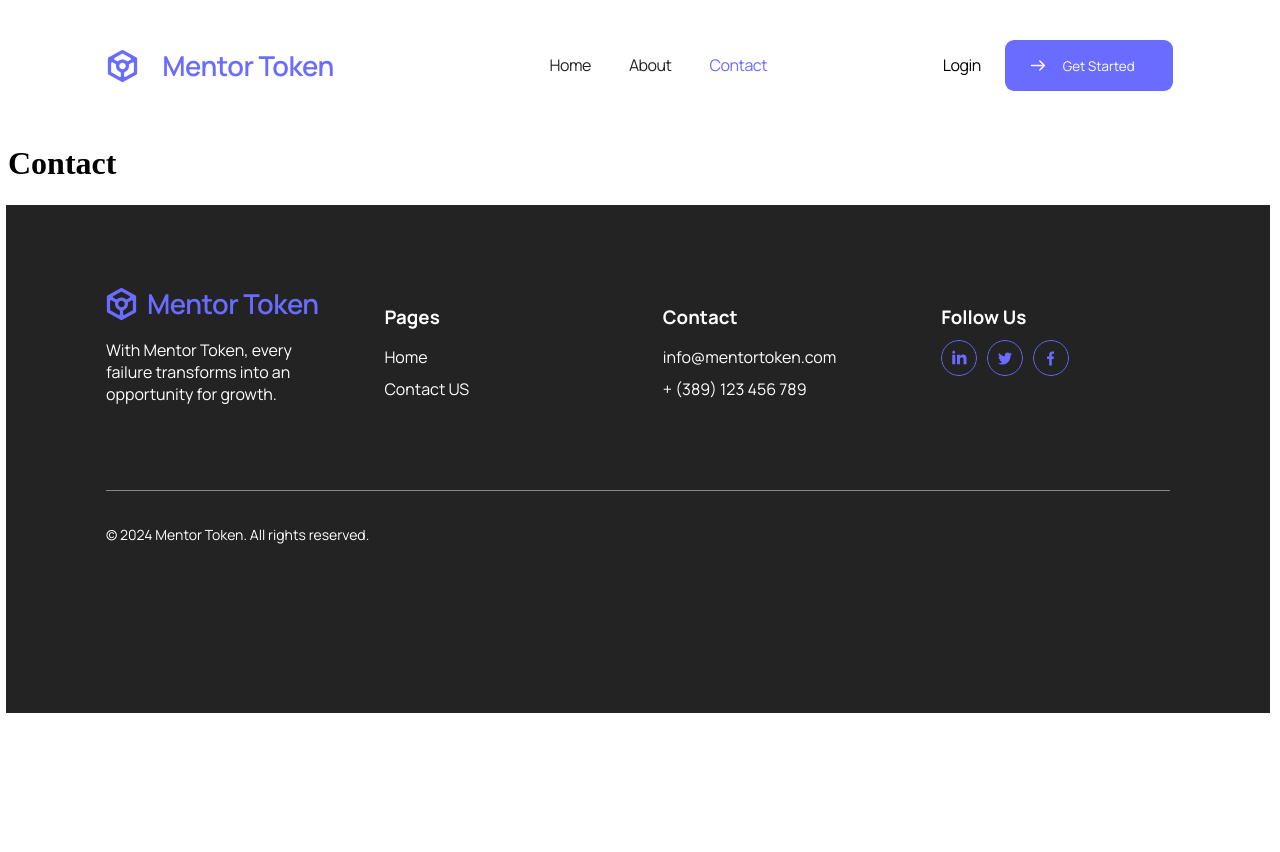
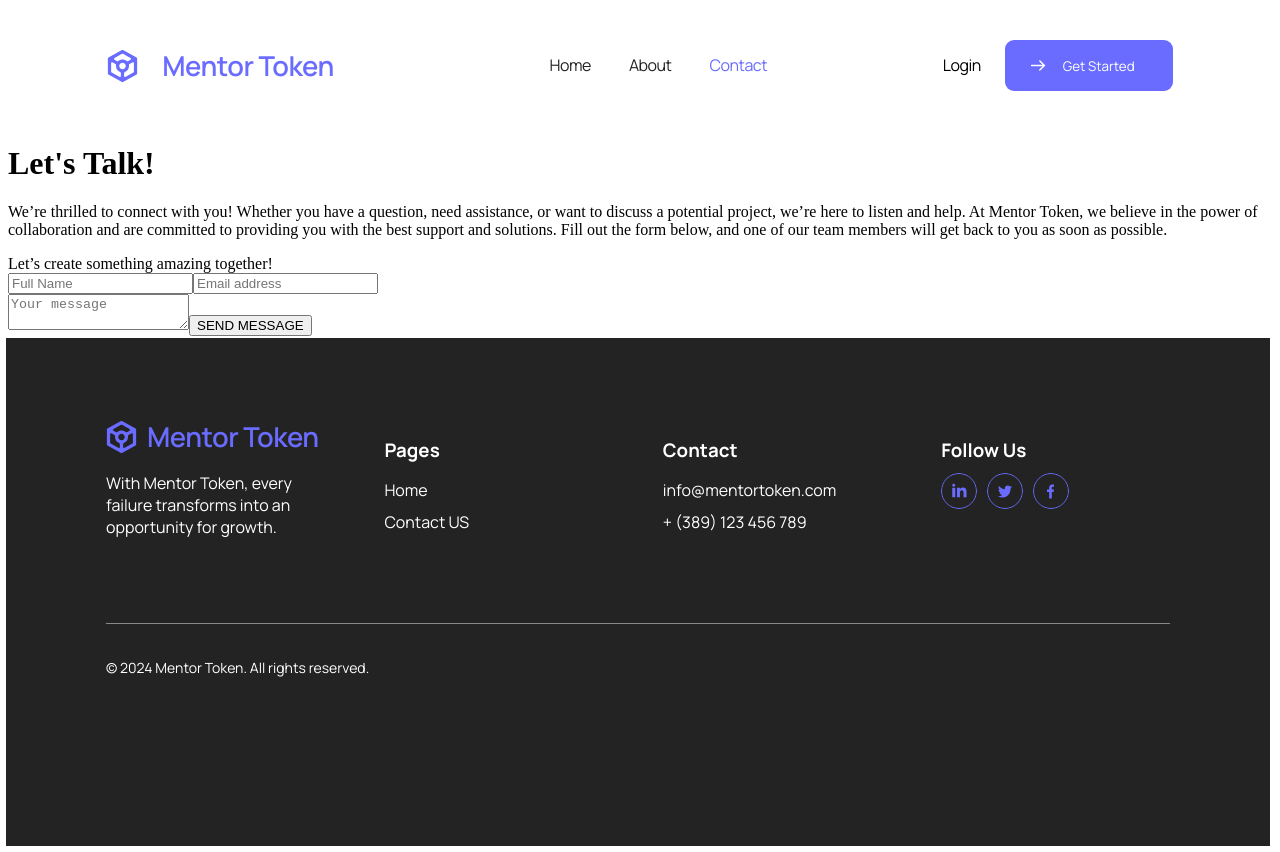
Before and after one commit to DexterNutt/FinalProject, a React (Vite) app in the folder MentorToken/: page /contact in a window 1280 px wide. Before the commit the page ends 800 px from the top, so only its background shows below. Built offline with nearby package versions, Linux system fonts and the light colour scheme.

Commit message:
rename Contact component to Message & add missing text

```diff
--- /dev/null
+++ b/MentorToken/src/components/message/Message.jsx
@@ -0,0 +1,34 @@
+import React from "react";
+import styles from "./Message.module.css";
+
+export const Message = () => {
+  const handleSubmit = (event) => {
+    event.preventDefault();
+  };
+
+  return (
+    <div className={styles.message}>
+      <div className={styles.formContainer}>
+        <div className={styles.text}>
+          <h1>Let's Talk!</h1>
+          <p>
+            We’re thrilled to connect with you! Whether you have a question,
+            need assistance, or want to discuss a potential project, we’re here
+            to listen and help. At Mentor Token, we believe in the power of
+            collaboration and are committed to providing you with the best
+            support and solutions. Fill out the form below, and one of our team
+            members will get back to you as soon as possible.
+          </p>
+          <span>Let’s create something amazing together!</span>
+        </div>
+        <form onSubmit={handleSubmit}>
+          <input type="text" id="name" placeholder="Full Name" />
+          <input type="email" id="email" placeholder="Email address " />
+          <br />
+          <textarea name="text" id="text" placeholder="Your message"></textarea>
+          <button type="submit">SEND MESSAGE</button>
+        </form>
+      </div>
+    </div>
+  );
+};
--- a/MentorToken/src/pages/Contact.jsx
+++ b/MentorToken/src/pages/Contact.jsx
@@ -1,5 +1,10 @@
 import React from "react";
+import { Message } from "../components/message/Message";
 
 export const Contact = () => {
-  return <h1>Contact</h1>;
+  return (
+    <>
+      <Message />
+    </>
+  );
 };
```
Also changed, not shown: MentorToken/src/components/contact/Contact.jsx (deleted, +0 -18 lines), MentorToken/src/components/message/Message.module.css (added).
